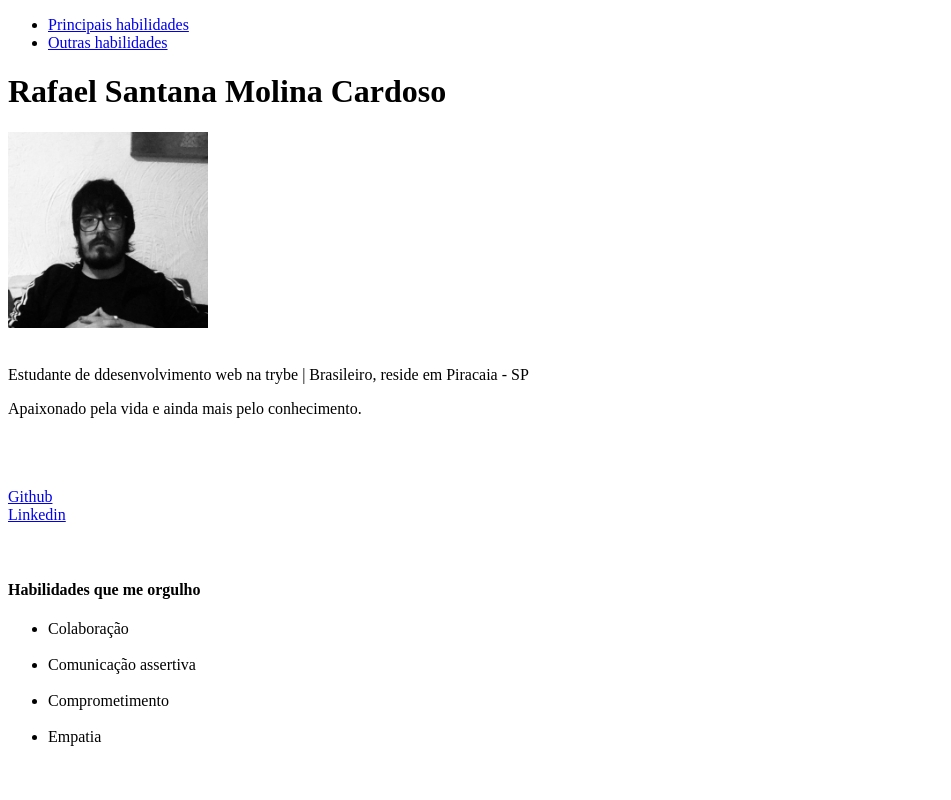
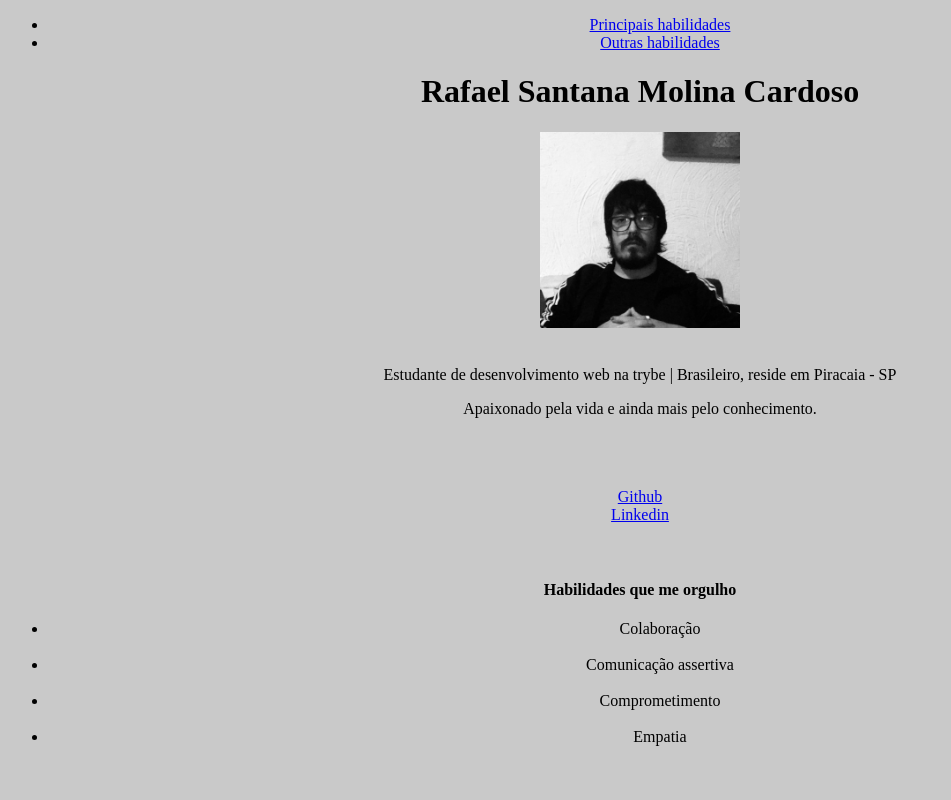
Before and after one commit to Kamosara/Kamosara.github.io, a plain HTML site: page index.html in a window 1280 px wide. Shown: the top 800 px of the page, without its empty margins (0-951 px from the left). Drawn offline with Linux system fonts and the light colour scheme.

Commit message:
alterações feitas como pedido no exercicio do dia

```diff
--- a/index.html
+++ b/index.html
@@ -5,6 +5,17 @@
     <meta http-equiv="X-UA-Compatible" content="IE=edge">
     <meta name="viewport" content="width=device-width, initial-scale=1.0">
     <title>Portfólio Web</title>
+    <style>
+        body{
+            background-color: #C9C9C9;
+            text-align: center;
+        }
+
+        #description{
+            font-style: Times;
+        }
+
+    </style>
 </head>
 <body>
 
@@ -13,12 +24,12 @@
         <li><a href="#hab2">Outras habilidades</a></li>
     </ul>
 
-    <h1>Rafael Santana Molina Cardoso</h1>
+    <h1 class="description">Rafael Santana Molina Cardoso</h1>
     <img src="imgperfilrecorte.png" width="200px" alt="foto-de-perfil.png">
     <br>
     <br>
-    <p>Estudante de ddesenvolvimento web na trybe | Brasileiro, reside em Piracaia - SP</p>
-    <p>Apaixonado pela vida e ainda mais pelo conhecimento.</p>
+    <p class="description">Estudante de desenvolvimento web na trybe | Brasileiro, reside em Piracaia - SP</p>
+    <p class="description">Apaixonado pela vida e ainda mais pelo conhecimento.</p>
     <br>
     <br>
     <br>
```
